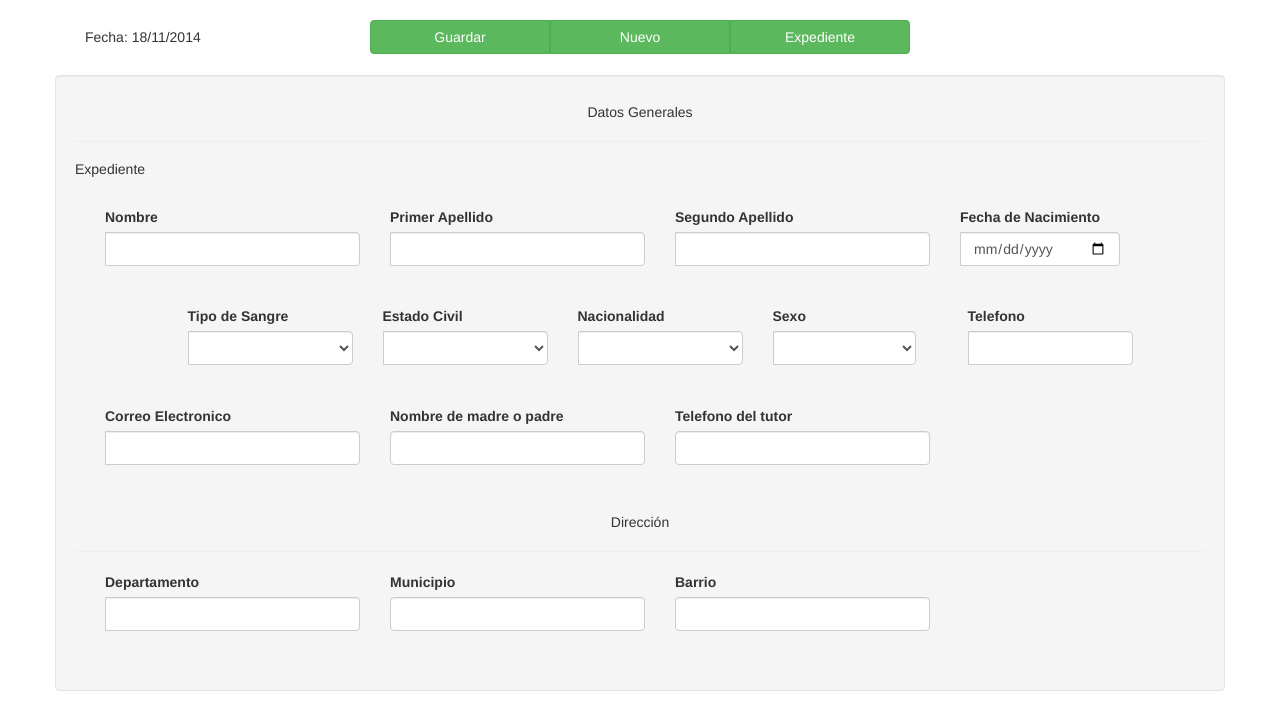
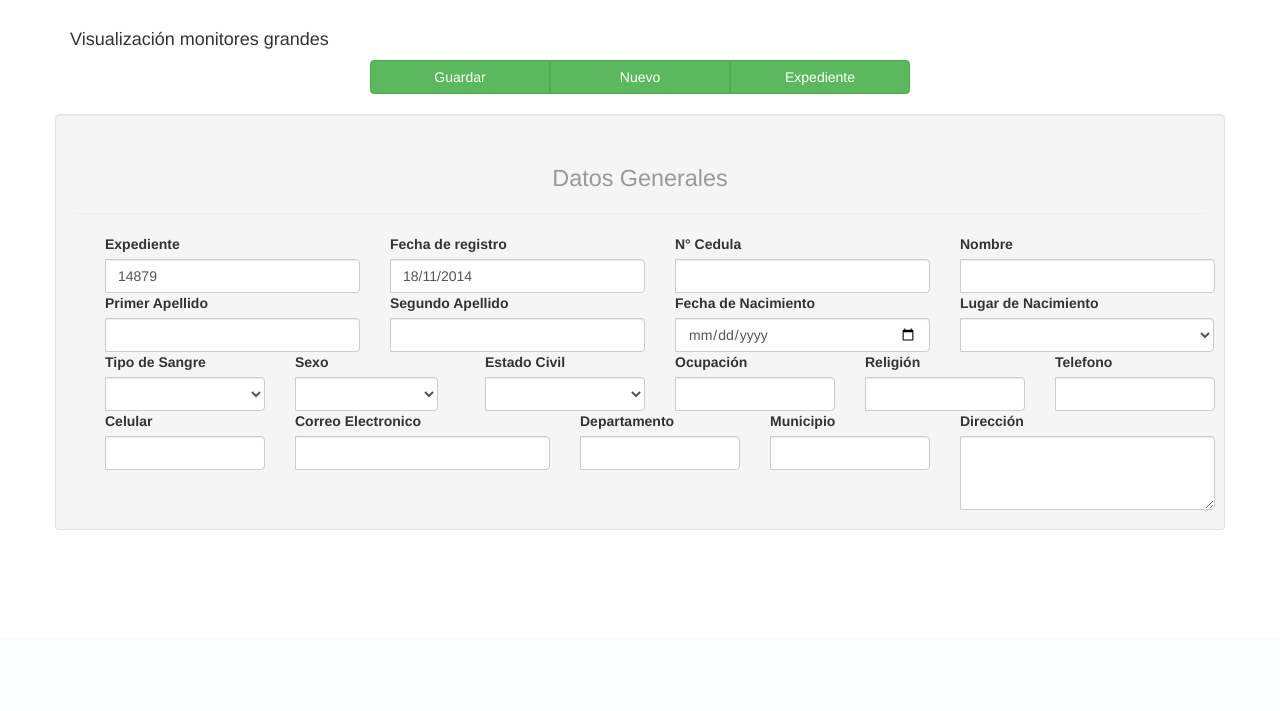
Before and after one commit to shayronsoto/MedRec, a PHP site: page /pacientenuevo.php in a window 1280 px wide. Shown: the part 162-873 px from the top of the page. After the commit the page ends 692 px from the top, so only its background shows below. Run offline with PHP 8.4, Linux system fonts and the light colour scheme; the visitor is signed in with stand-in values (Sample User, id 1); data that the repository does not hold is empty; some libraries are stand-ins or nearby versions.

Commit message:
interfaz

```diff
--- a/inc/conexion.php
+++ b/inc/conexion.php
@@ -1,3 +1,3 @@
 <?php
-	$mysqli=new mysqli("localhost","root","","medrec");
+	$mysqli=new mysqli("localhost:3306","root","root","medrec");
  ?>
--- a/pacientenuevo.php
+++ b/pacientenuevo.php
@@ -2,6 +2,23 @@
 	session_start();
 	$codigo= $_SESSION['codigo'];
 	require('inc/conexion.php');
+	$consulta="SELECT count(no_expediente), max(no_expediente) FROM expediente";
+	$resultado=$mysqli->query($consulta);
+	while ($resul=mysqli_fetch_array($resultado))
+	{
+
+		$count=$resul['0'];
+		$max=$resul['1'];
+
+		if ($count=='0') {
+			$var='14879';
+
+		}
+		else
+		{
+			$var=$max+'00001';
+		}
+	}
 
 ?>
 
@@ -97,10 +114,11 @@
 
 </nav>
 <div class="container">
-	<div class="col-sm-3">
-		<h5> Fecha: <?php echo gmdate( "d/m/Y" ); ?></h5>
-	</div>
-	<div class="col-sm-6">
+	<h4 class="visible-xs">Visualización celulares</h4>
+    <h4 class="visible-sm">Visualización tablets</h4>
+    <h4 class="visible-md">Visualización laptop</h4>
+    <h4 class="visible-lg">Visualización monitores grandes</h4>
+	<div class="col-sm-6 col-sm-offset-3">
 		<div class="btn-group btn-group-justified" >
 			<div class="btn-group">
 				<button type="submit" class="btn btn-success">Guardar</button>
@@ -120,161 +138,170 @@
 <div class="container">
 	<div class="row">
 		<div class="col-sm-12 well">
-			 <h5 class="text-center">Datos Generales</h5>
+			 <h1 class="text-center" > <small> Datos Generales </small></h1>
 
 			 <hr color="black" size="1" >
 			<form class="form" action="" method="">
-				<h5>Expediente</h5>
-				<br>
 				<div class="container">
 					<div class="row">
 						<div class="col-sm-12">
-							<div class="col-sm-3">
+							<div class="col-xs-12 col-sm-4 col-md-3">
+						        <div class="input-group">
+						        	<label for="">Expediente</label>
+									<input class="form-control" type="text" value="<?php echo "$var"; ?>" id="expediente" name?"expediente">
+						        </div>
+						    </div>
+						    <div class="col-xs-12 col-sm-4 col-md-3">
+						        <div class="input-group">
+						        	<label for="">Fecha de registro</label>
+									<input id="fecha" name="fecha" class="form-control" type="text" value="<?php echo gmdate("d/m/Y")?>">
+						        </div>
+						    </div>
+						    <div class="col-xs-12 col-sm-4 col-md-3">
+						        <div class="input-group">
+						        	<label for="">N° Cedula</label>
+									<input id="cedula" name="cedula" class="form-control" type="text" value="">
+						        </div>
+						    </div>
+							<div class="col-xs-12 col-sm-4 col-md-3">
 						        <div class="input-group">
 									<label for="">Nombre</label>
 									<input class="form-control" name="nombre" type="text">
 								</div>
 							</div>
-							<div class="col-sm-3">
+							<div class="col-xs-12 col-sm-4 col-md-3">
 								<div class="input-group">
 									<label for="">Primer Apellido</label>
 									<input class="form-control" name="apellido1" type="text">
 								</div>
 							</div>
-							<div class="col-sm-3">
+							<div class="col-xs-12 col-sm-4 col-md-3">
 								<div class="input-group">
 									<label for="">Segundo Apellido</label>
 									<input class="form-control" type="text" name="apellido2" id="">
 								</div>
 							</div>
-							<div class="col-sm-2">
+							<div class="col-xs-12 col-sm-4 col-md-3">
 								<div class="input-group">
 									<label for="">Fecha de Nacimiento</label>
 									<input class="form-control" type="date" name="fecha">
 								</div>
 							</div>
-						</div>
-					</div>
-				</div>
-				<br>
-				<br>
-				<div class="container">
-					<div class="row">
-						<div class="col-sm-2 col-sm-offset-1">
+							<div class="col-xs-12 col-sm-3 col-md-3">
 								<div class="input-group">
-
-								<label for="">Tipo de Sangre</label>
-								<select class="form-control" name="sangre" id="">
+									<label for="">Lugar de Nacimiento</label>
+									<select class="form-control" name="lugar" id="lugar">
 										<option class="form-control" value=""></option>
-									<option class="form-control" value="ab+">AB+</option>
-									<option class="form-control" value="ab-">AB-</option>
-									<option class="form-control" value="a+">A+</option>
-									<option class="form-control" value="a-">A-</option>
-									<option class="form-control" value="b+">B+</option>
-									<option class="form-control" value="b-">B-</option>
-									<option class="form-control" value="o+">O+</option>
-									<option class="form-control" value="o-">O-</option>
+										<option class="form-control" value="nicaragua">Nicaragua</option>
+										<option class="form-control" value="Costa Rica">Costa Rica</option>
+										<option class="form-control" value="El salvador">El salvador</option>
+										<option class="form-control" value="Hoduras">Honduras</option>
+										<option class="form-control" value="Panama">Panama</option>
+										<option class="form-control" value="Belice">Belice</option>
+										<option class="form-control" value="Guatemala">Guatemala</option>
 									</select>
 								</div>
 							</div>
-						<div class="col-sm-2">
+							<div class="col-xs-6 col-sm-3 col-md-2">
 								<div class="input-group">
-								<label for="">Estado Civil</label>
-								<select class="form-control" name="estado" id="">
-									<option class="" value=""></option>
-									<option class="form-control" value="solter@">Solter@</option>
-									<option class="form-control" value="casad@">Casad@</option>
-									<option class="form-control" value="union libre">Union libre</option>
-									<option class="form-control" value="viud@">Viud@</option>
-									<option class="form-control" value="otro">Otro</option>
+									<label for="">Tipo de Sangre</label>
+									<select class="form-control" name="sangre" id="sangre">
+										<option class="form-control" value=""></option>
+										<option class="form-control" value="AB+">AB+</option>
+										<option class="form-control" value="AB-">AB-</option>
+										<option class="form-control" value="A+">A+</option>
+										<option class="form-control" value="A-">A-</option>
+										<option class="form-control" value="B+">B+</option>
+										<option class="form-control" value="B-">B-</option>
+										<option class="form-control" value="O+">O+</option>
+										<option class="form-control" value="O-">O-</option>
 									</select>
 								</div>
 							</div>
-						<div class="col-sm-2">
+							<div class="col-xs-6 col-sm-3 col-md-2">
 								<div class="input-group">
-								<label for="">Nacionalidad</label>
-								<select class="form-control" name="lugar" id="">
+										<label for="">Sexo</label>
+										<select class="form-control" type="text" name="sexo" id="sexo">
 										<option class="form-control" value=""></option>
-									<option class="form-control" value="nicaragua">Nicaragua</option>
-									<option class="form-control" value="costa rica">Costa Rica</option>
-									<option class="form-control" value="el salvador">El salvador</option>
-									<option class="form-control" value="hoduras">Honduras</option>
-									<option class="form-control" value="panama">Panama</option>
-									<option class="form-control" value="belice">Belice</option>
-									<option class="form-control" value="guatemala">Guatemala</option>
+										<option class="form-control" value="Maculino">Masculino</option>
+										<option class="form-control" value="Femenino">Femenino</option>
+										<option class="form-control" value="Indefinido">Indefinido</option>
 									</select>
 								</div>
 							</div>
-						<div class="col-sm-2">
+							<div class="col-xs-6 col-sm-3 col-md-2">
 								<div class="input-group">
-									<label for="">Sexo</label>
-									<select class="form-control" type="text" name="sexo" id="">
-									<option class="form-control" value=""></option>
-									<option class="form-control" value="maculino">Masculino</option>
-									<option class="form-control" value="femenino">Femenino</option>
-									<option class="form-control" value="indefinido">Indefinido</option>
+									<label for="">Estado Civil</label>
+									<select class="form-control" name="estado" id="estado">
+										<option class="" value=""></option>
+										<option class="form-control" value="Solter@">Solter@</option>
+										<option class="form-control" value="Casad@">Casad@</option>
+										<option class="form-control" value="Union libre">Union libre</option>
+										<option class="form-control" value="Viud@">Viud@</option>
+										<option class="form-control" value="oOro">Otro</option>
 									</select>
 								</div>
 							</div>
-						<div class="col-sm-2">
+							<div class="col-xs-6 col-sm-3 col-md-2">
+								<div class="input-group">
+									<label for="">Ocupación</label>
+									<input class="form-control" type="text" name="ocupacion" id="" maxlength="50">
+								</div>
+							</div>
+							<div class="col-xs-6 col-sm-3 col-md-2">
+								<div class="input-group">
+									<label for="">Religión</label>
+									<input class="form-control" type="text" name="religion" id="" maxlength="30">
+								</div>
+							</div>
+							<div class="col-xs-6 col-sm-3 col-md-2">
 								<div class="input-group">
 									<label for="">Telefono</label>
 									<input class="form-control" type="number" name="telefono" id="" maxlength="8">
 								</div>
 							</div>
-						<div class="col-sm-2">
-
+							<div class="col-xs-6 col-sm-3 col-md-2">
+								<div class="input-group">
+									<label for="">Celular</label>
+									<input class="form-control" type="number" name="celular" id="" maxlength="8">
 								</div>
 							</div>
-				</div>
-				<br>
-				<br>
-				<div class="container">
-					<div class="col-sm-3">
+							<div class="col-xs-12 col-sm-4 col-md-3">
 								<div class="input-group">
 									<label for="">Correo Electronico</label>
 									<input class="form-control" name="email" type="email">
 								</div>
 							</div>
-					<div class="col-sm-3">
-						<label for="">Nombre de madre o padre</label>
-						<input class="form-control" name="tutor" type="text" maxlength="50">
+							<div class="col-xs-12 col-sm-4 col-md-2">
+								<div class="input-group">
+									<label for="">Departamento</label>
+									<input class="form-control" type="text" name="departamento" maxlength="40">
 								</div>
-					<div class="col-sm-3">
-						<label for="">Telefono del tutor</label>
-						<input class="form-control" type="text" name="telftut" id="" maxlength="8">
+							</div>
+							<div class="col-xs-12 col-sm-4 col-md-2">
+								<div class="input-group">
+									<label for="">Municipio</label>
+									<input class="form-control" type="text" name="municipio" maxlength="50">
+								</div>
+							</div>
+							<div class="col-xs-12 col-sm-4 col-md-3">
+								<div class="input-group">
+									<label for="">Dirección</label>
+									<textarea class="form-control" name="direccion" id="" cols="30" rows="3"></textarea>
 								</div>
 							</div>
 							<br>
 							<br>
-				<h5 class="text-center">Dirección</h5>
-				<hr>
-				<div class="container">
-					<div class="col-sm-3">
-						<div class="input-group">
-								<label for="">Departamento</label>
-								<input class="form-control" type="text" name="departemento" maxlength="40">
-							</div>
-					</div>
-					<div class="col-sm-3">
-						<label for="">Municipio</label>
-						<input class="form-control" type="text" name="municipio" maxlength="50">
-					</div>
-					<div class="col-sm-3">
-						<label for="">Barrio</label>
-						<input class="form-control" type="text" name="telefono" id="" maxlength="8">
-					</div>
-				</div>
 							<br>
-				<br>
+						</div><!--Fin col-12-->
 
 
-
+					</div><!--Fin row-->
+				</div><!--Fin container-->
 
 			</form>
 		</div>
 	</div>
-
 </div>
 
 
```
Also changed, not shown: buscarpaciente.php (+6 -6 lines), index.php (+5 -5 lines). Lines whose indentation alone changed are shown as unchanged.
